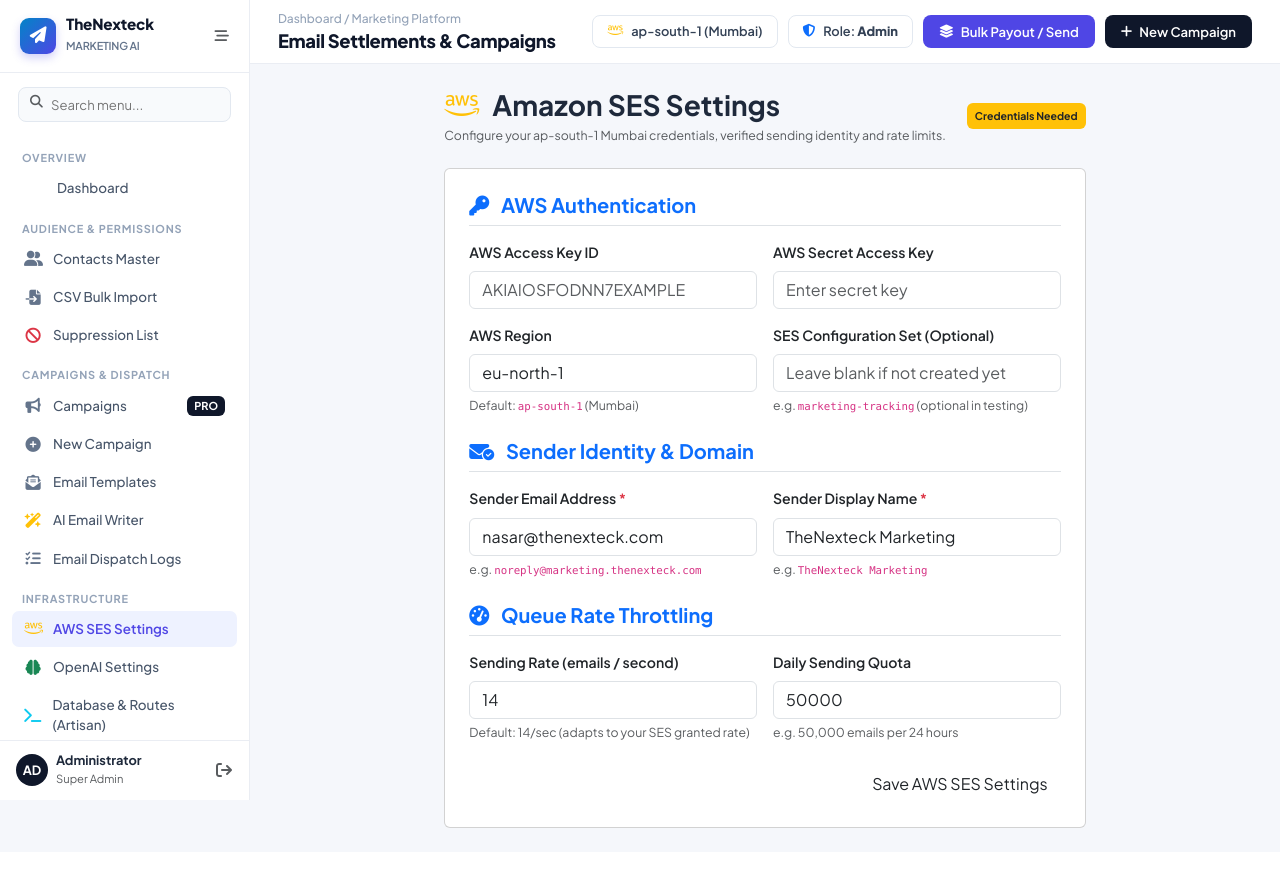
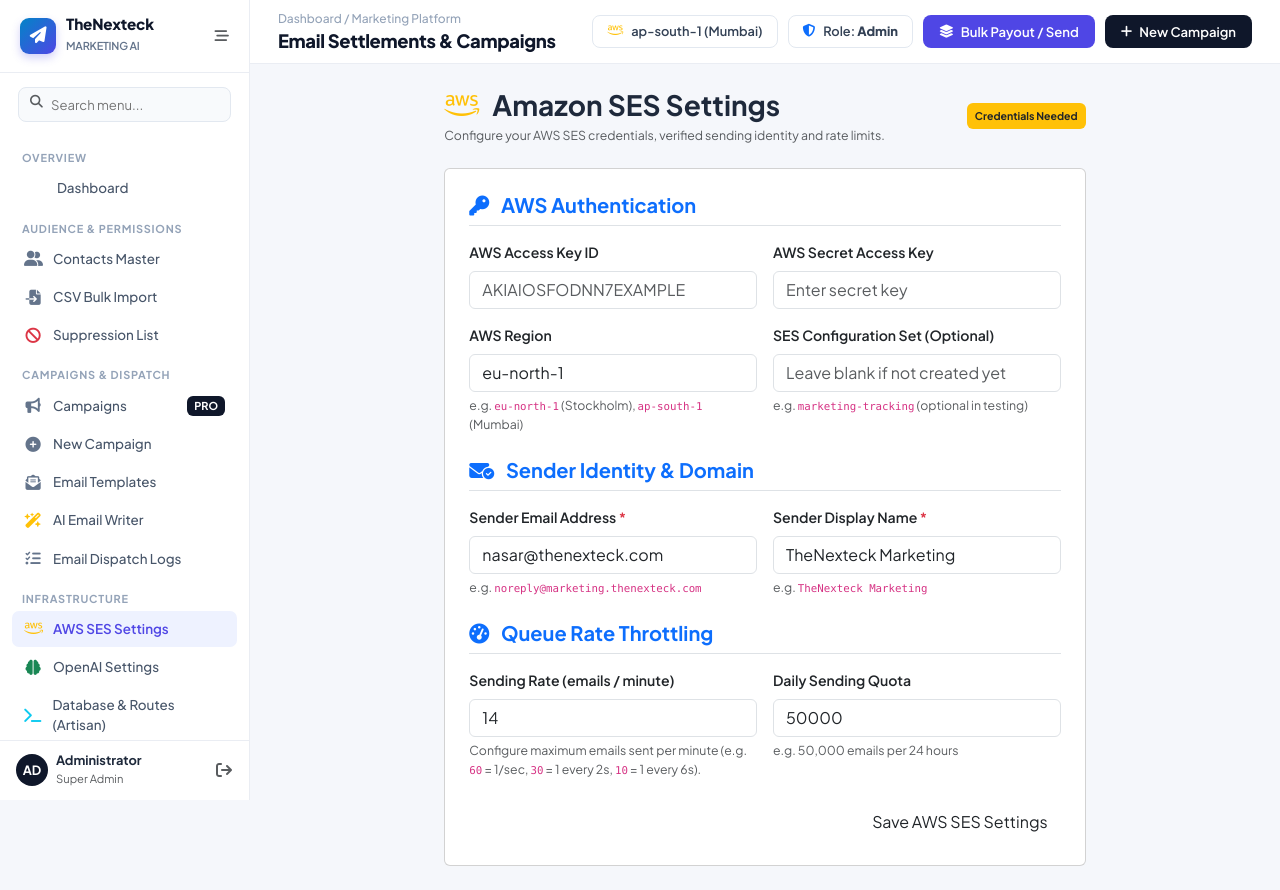
Before and after one commit to infoharry99/emailcampaign, a Laravel app: page /admin/marketing/settings/ses in a window 1280 px wide. Before the commit the page ends 828 px from the top, so only its background shows below. Run offline with Laravel 12, Linux system fonts and the light colour scheme; a user stored in the database is signed in; data comes from the database, SQL or seed files in the repository; data that the repository does not hold is empty.

Commit message:
Change SES queue rate throttling from per second to per minute

```diff
--- a/app/Http/Controllers/Admin/MarketingSettingsController.php
+++ b/app/Http/Controllers/Admin/MarketingSettingsController.php
@@ -18,7 +18,7 @@ class MarketingSettingsController extends Controller
             'aws_ses_configuration_set' => MarketingSetting::get('aws_ses_configuration_set', config('services.ses.configuration_set', '')),
             'aws_ses_from_address' => MarketingSetting::get('aws_ses_from_address', config('services.ses.from_address', 'noreply@marketing.thenexteck.com')),
             'aws_ses_from_name' => MarketingSetting::get('aws_ses_from_name', config('services.ses.from_name', 'TheNexteck Marketing')),
-            'aws_ses_sending_rate' => MarketingSetting::get('aws_ses_sending_rate', config('services.ses.sending_rate', 14)),
+            'aws_ses_sending_rate' => MarketingSetting::get('aws_ses_sending_rate', config('services.ses.sending_rate', 60)),
             'aws_ses_daily_quota' => MarketingSetting::get('aws_ses_daily_quota', config('services.ses.daily_quota', 50000)),
         ];
 
@@ -36,7 +36,7 @@ class MarketingSettingsController extends Controller
             'aws_ses_configuration_set' => 'nullable|string|max:100',
             'aws_ses_from_address' => 'required|email|max:150',
             'aws_ses_from_name' => 'required|string|max:100',
-            'aws_ses_sending_rate' => 'required|numeric|min:1|max:100',
+            'aws_ses_sending_rate' => 'required|numeric|min:1|max:5000',
             'aws_ses_daily_quota' => 'required|numeric|min:1',
         ]);
 
--- a/config/services.php
+++ b/config/services.php
@@ -29,7 +29,7 @@ return [
         'configuration_set' => env('AWS_SES_CONFIGURATION_SET', ''),
         'from_address' => env('MAIL_FROM_ADDRESS', 'noreply@marketing.thenexteck.com'),
         'from_name' => env('MAIL_FROM_NAME', 'TheNexteck Marketing'),
-        'sending_rate' => env('AWS_SES_SENDING_RATE', 14), // per second
+        'sending_rate' => env('AWS_SES_SENDING_RATE', 60), // emails per minute
         'daily_quota' => env('AWS_SES_DAILY_QUOTA', 50000),
     ],
 
--- a/resources/views/marketing/settings/ses.blade.php
+++ b/resources/views/marketing/settings/ses.blade.php
@@ -8,7 +8,7 @@
         <div class="d-flex justify-content-between align-items-center mb-4">
             <div>
                 <h3 class="fw-bold mb-1"><i class="fa-brands fa-aws text-warning me-2"></i> Amazon SES Settings</h3>
-                <p class="text-muted small mb-0">Configure your ap-south-1 Mumbai credentials, verified sending identity and rate limits.</p>
+                <p class="text-muted small mb-0">Configure your AWS SES credentials, verified sending identity and rate limits.</p>
             </div>
             <span class="badge {{ $sesStats['connected'] ? 'bg-success' : 'bg-warning text-dark' }} p-2">
                 {{ $sesStats['connected'] ? 'Connected' : 'Credentials Needed' }}
@@ -32,7 +32,7 @@
                     <div class="col-md-6">
                         <label class="form-label fw-semibold">AWS Region</label>
                         <input type="text" name="aws_region" class="form-control" value="{{ $settings['aws_region'] }}" required>
-                        <div class="form-text">Default: <code>ap-south-1</code> (Mumbai)</div>
+                        <div class="form-text">e.g. <code>eu-north-1</code> (Stockholm), <code>ap-south-1</code> (Mumbai)</div>
                     </div>
                     <div class="col-md-6">
                         <label class="form-label fw-semibold">SES Configuration Set (Optional)</label>
@@ -58,9 +58,9 @@
                 <h5 class="fw-bold border-bottom pb-2 mb-3 text-primary"><i class="fa-solid fa-gauge-high me-2"></i> Queue Rate Throttling</h5>
                 <div class="row g-3 mb-4">
                     <div class="col-md-6">
-                        <label class="form-label fw-semibold">Sending Rate (emails / second)</label>
-                        <input type="number" step="0.5" name="aws_ses_sending_rate" class="form-control" value="{{ $settings['aws_ses_sending_rate'] }}" required>
-                        <div class="form-text">Default: 14/sec (adapts to your SES granted rate)</div>
+                        <label class="form-label fw-semibold">Sending Rate (emails / minute)</label>
+                        <input type="number" step="1" min="1" max="5000" name="aws_ses_sending_rate" class="form-control" value="{{ $settings['aws_ses_sending_rate'] }}" required>
+                        <div class="form-text">Configure maximum emails sent per minute (e.g. <code>60</code> = 1/sec, <code>30</code> = 1 every 2s, <code>10</code> = 1 every 6s).</div>
                     </div>
                     <div class="col-md-6">
                         <label class="form-label fw-semibold">Daily Sending Quota</label>
```
Also changed, not shown: app/Jobs/ProcessCampaignEmailsJob.php (+18 -2 lines).
